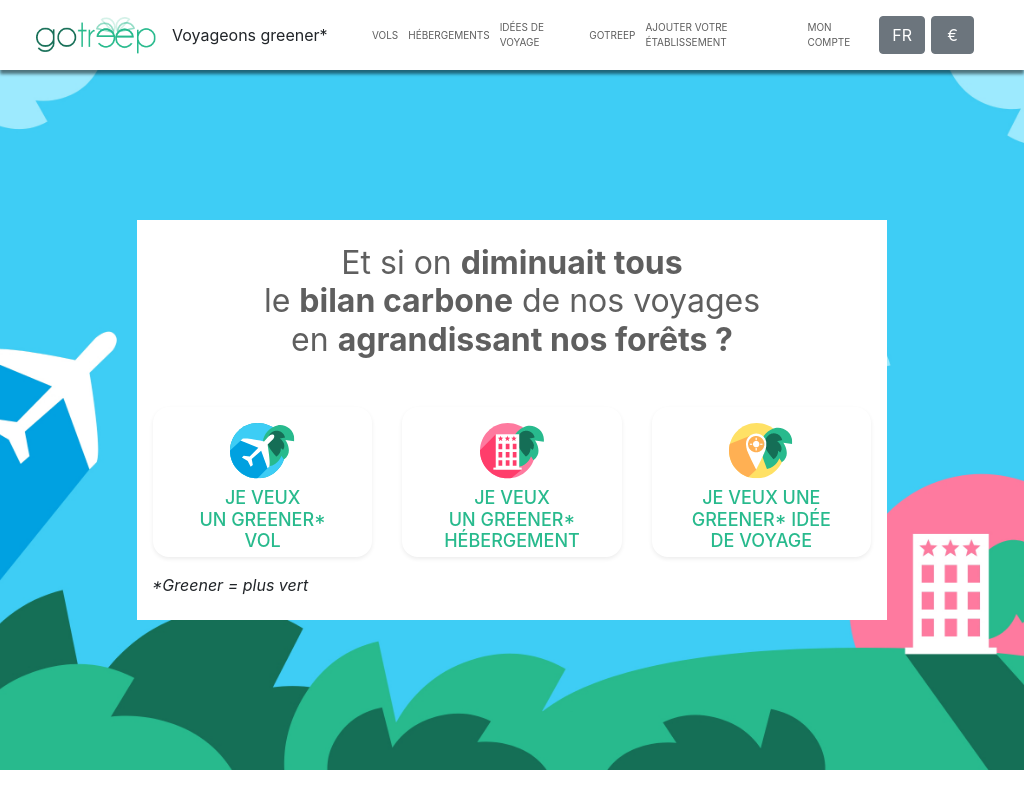
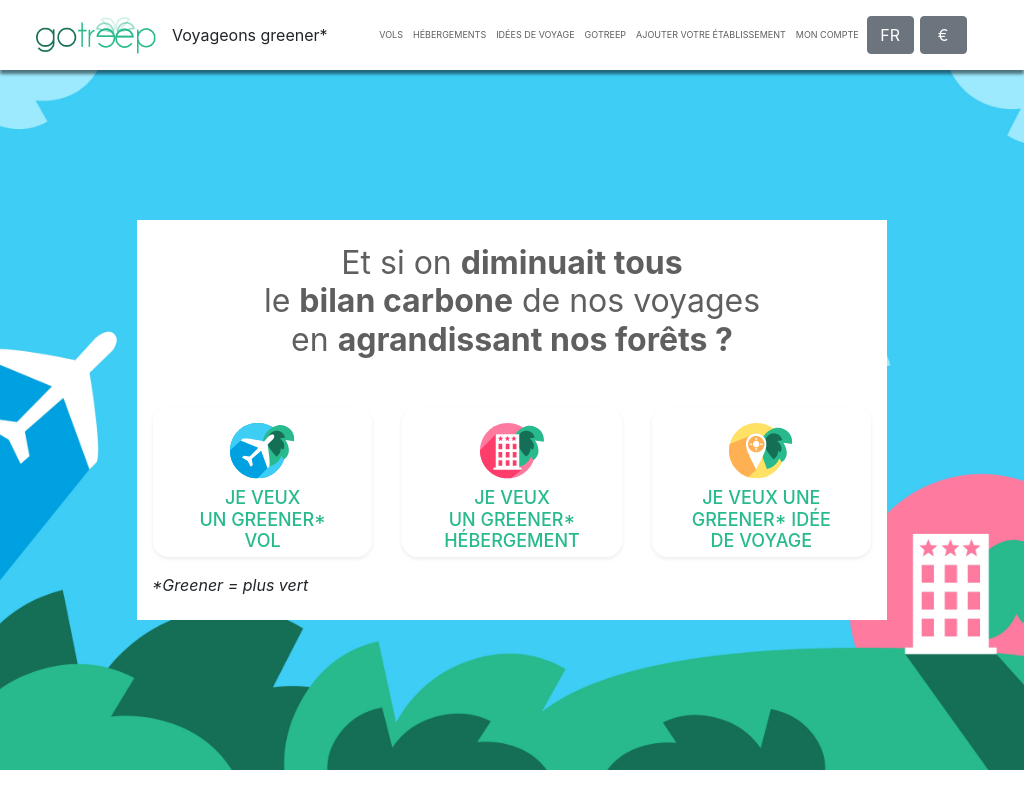
Before and after one commit to Cyril-lamirand/dvj-gotreep, a Vue app: page /fr in a window 1024 px wide. Shown: the top 792 px of the page. Built offline with nearby package versions, Linux system fonts and the light colour scheme.

Commit message:
Updating

```diff
--- a/src/components/layouts/Navbar-Desktop.vue
+++ b/src/components/layouts/Navbar-Desktop.vue
@@ -87,7 +87,7 @@ export default {
   padding-left: 5px;
   padding-right: 5px;
   text-transform: uppercase;
-  font-size: 12px;
+  font-size: 11px;
   color:#5E5E5E;
 }
 .dropdown-navbar{
@@ -109,6 +109,6 @@ b-dropdown-item{
 
 }
 @media screen and (min-width: 992.9px) and (max-width: 1199.9px) {
-  .router-link{ font-size: 10px; }
+  .router-link{ font-size: 9px; }
 }
 </style>
```
Also changed, not shown: src/assets/export/illu-slider-greener-idee-voyages.png (added), src/assets/export/illu-slider-greener-idee-voyages@2x.png (added).
